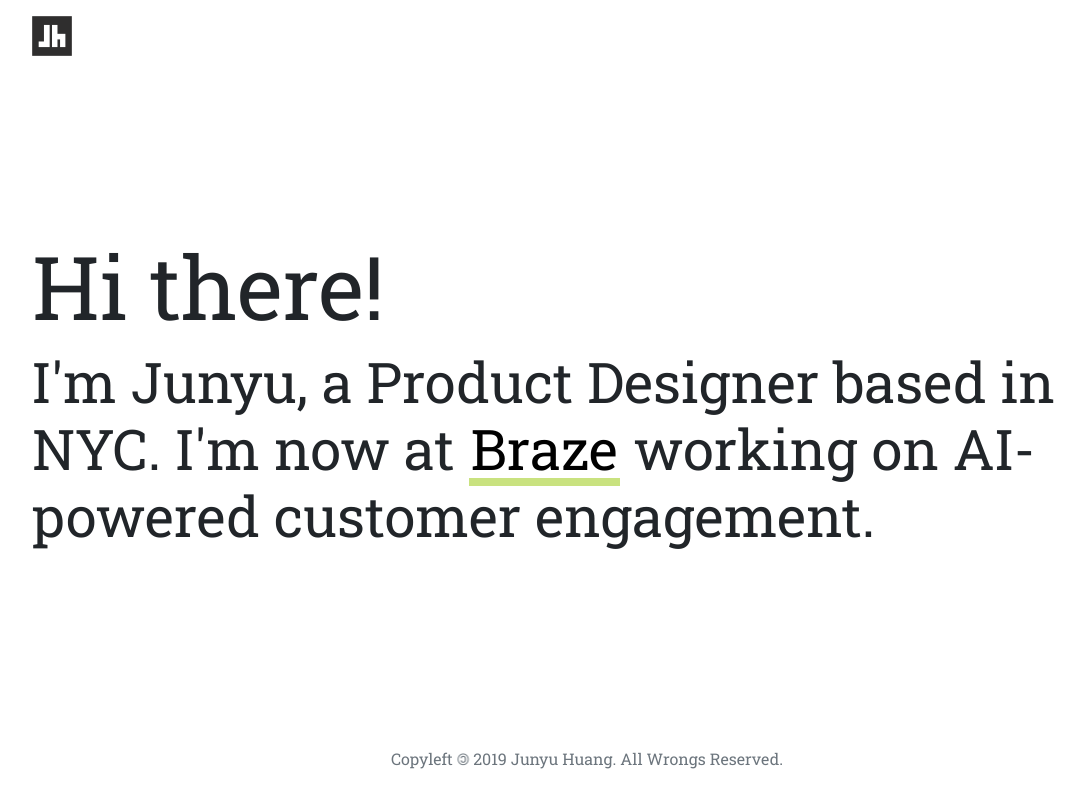
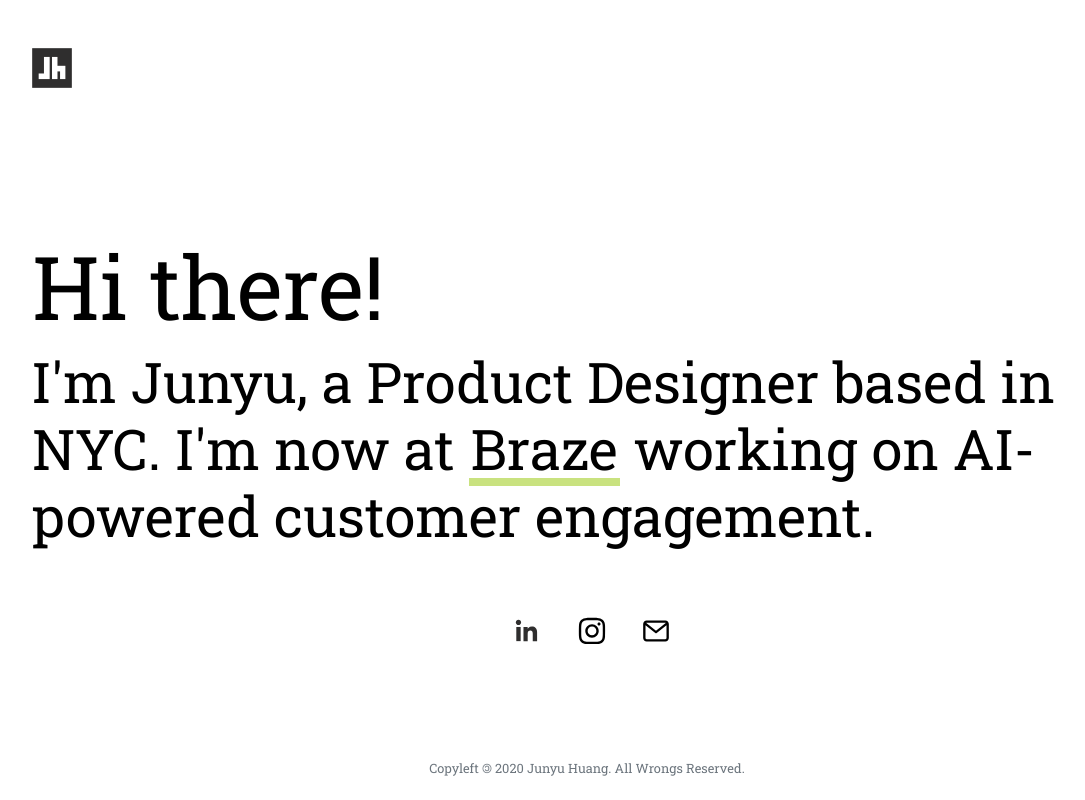
Before and after one commit to EVERROCKET/new.github.io, a plain HTML site: page index.html in a window 1280 px wide. Shown: the whole page, without its empty margins (53-1138 px from the left). Drawn offline with nearby package versions, Linux system fonts and the light colour scheme.

Commit message:
Added contacts

```diff
--- a/index.html
+++ b/index.html
@@ -11,7 +11,7 @@
 <body>
     <div class="container mh-100">
         <div class="row align-self-start h-25">
-            <div class="col mt-3">
+            <div class="col mt-5">
                 <a href="#">
                     <img src="assets/FinalNameLogo.png" width="40" height="40" alt="">
                 </a>
@@ -23,9 +23,30 @@
                 <h1 class="display-4">I'm Junyu, a Product Designer based in NYC. I'm now at <a class="styled" href="https://www.braze.com/" target="_blank">Braze</a>  working on AI-powered customer engagement.</p>
             </div>
         </div>
-        <div class="row align-self-end h-25">
-            <div class="col mt-auto mb-3 text-center">
-                <p class="text-secondary"> Copyleft <span class="copyleft">&copy;</span> 2019 Junyu Huang. All Wrongs Reserved.</p>
+        <div class="row h-25">
+            <div class="col d-flex align-items-start flex-column">
+                <div class="mb-auto mx-auto p-2">
+                    <div class="d-inline-flex pr-3">
+                        <a href="https://www.linkedin.com/in/junyuhuang/" target="_blank">
+                        <img src="assets/Linked.svg" height="45" width="45" alt="">
+                        </a>
+                    </div>
+                    <div class="d-inline-flex px-2">
+                        <a href="https://www.instagram.com/iamnotjunyu/" target="_blank">
+                            <img src="assets/Instagram.svg" height="30" width="30" alt="">
+                        </a>
+                    </div>
+                    <div class="d-inline-flex pl-4">
+                        <a href="mailto:junyu.huang93@gmail.com" target="_blank">
+                            <img src="assets/Email.svg" height="30" width="28" alt="">
+                        </a>
+                    </div>
+                </div>
+
+
+                <div class="p-2 mx-auto">
+                    <p class="text-secondary mt-auto align-self-end text-center" style="font-size: 0.8em;"> Copyleft <span class="copyleft">&copy;</span> 2020 Junyu Huang. All Wrongs Reserved.</p>
+                </div>
             </div>
         </div>
     </div>
--- a/styles/portfolio.css
+++ b/styles/portfolio.css
@@ -1,6 +1,7 @@
 
 body {
   font-family: 'Roboto Slab', serif;
+  color: black;
 }
 
 p {
@@ -28,3 +29,35 @@
   display:inline-block;
   transform: rotateY(180deg);
 }
+
+a:hover {
+  text-decoration: none;
+}
+
+html {
+  font-size: 1rem;
+}
+
+@media screen and (max-width: 374px) {
+  html {
+    font-size: 0.4rem;
+  }
+}
+
+@media screen and (min-width: 375px) {
+  html {
+    font-size: 0.6rem;
+  }
+}
+
+@media screen and (min-width: 768px) {
+  html {
+    font-size: 0.8rem;
+  }
+}
+
+@media screen and (min-width: 1200px) {
+  html {
+    font-size: 1rem;
+  }
+}
```
Also changed, not shown: assets/Email.svg (added), assets/Instagram.svg (added), assets/Linked.svg (added), 2 other files.
